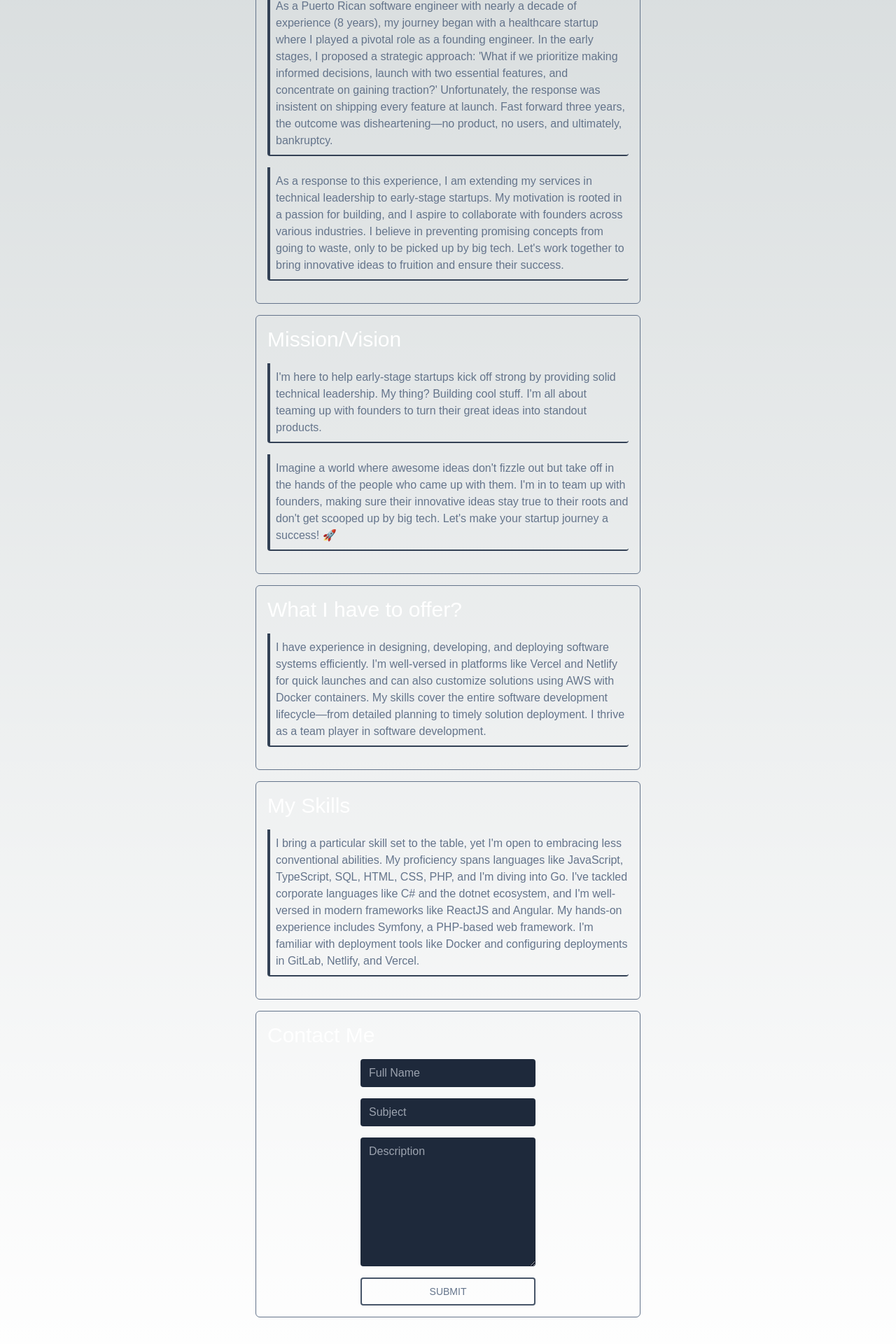
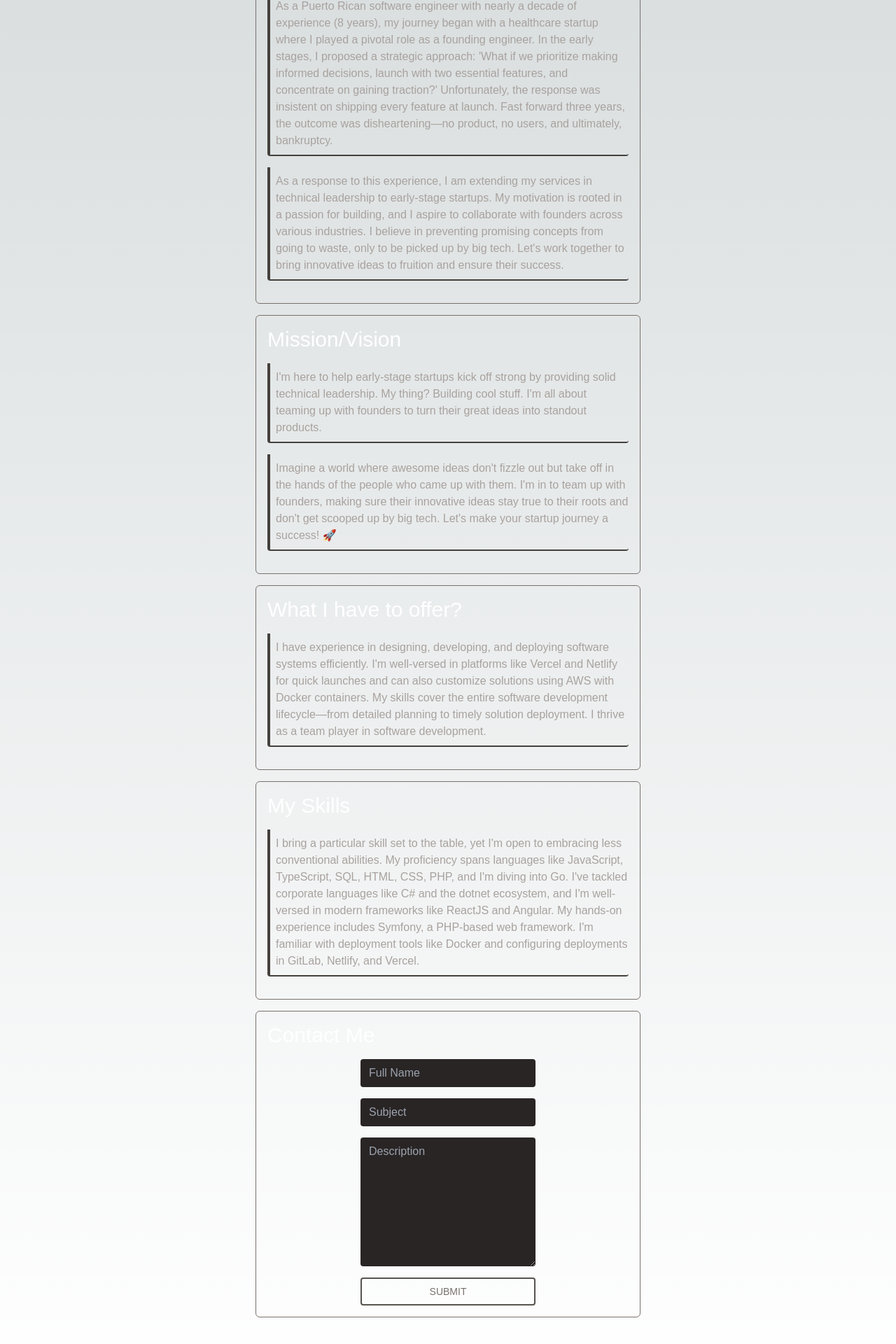
Before and after one commit to juan1003/potion-seller, a Next.js app: page / in a window 1280 px wide. Shown: the part 234-2154 px from the top of the page at 70% size. Built offline with nearby package versions, Linux system fonts and the light colour scheme; a web font is replaced by a local one.

Commit message:
Change slate to stone color in borders and text

```diff
--- a/src/app/components/badassform.tsx
+++ b/src/app/components/badassform.tsx
@@ -22,10 +22,10 @@ export default function BadassForm({
         method={"POST"}
         onSubmit={onSubmit}
       >
-        <input type="text" name="name" id="name" placeholder="Full Name" className="bg-slate-800 hover:bg-slate-700 transition delay-4 rounded outline-none py-2 px-3 w-[250px]" value={name} onChange={(e: any) => setName(e.target.value)}/>
-        <input type="text" name="subject" id="subject" placeholder="Subject" className="bg-slate-800 hover:bg-slate-700 transition delay-4 rounded outline-none py-2 px-3 w-[250px]"  value={subject} onChange={(e: any) => setSubject(e.target.value)}/>
-        <textarea name="description" id="description" rows={7} placeholder="Description" className="bg-slate-800 hover:bg-slate-700 transition delay-4 rounded outline-none py-2 px-3 w-[250px]" value={description} onChange={(e: any) => setDescription(e.target.value)}></textarea>
-        <input type="submit" value="submit" className="border-2 border-slate-600 w-[250px] rounded text-sm uppercase text-slate-500 py-2 hover:cursor-pointer hover:bg-slate-600 hover:border-transparent hover:text-white transition delay-4"/>
+        <input type="text" name="name" id="name" placeholder="Full Name" className="bg-stone-800 hover:bg-stone-700 transition delay-4 rounded outline-none py-2 px-3 w-[250px]" value={name} onChange={(e: any) => setName(e.target.value)}/>
+        <input type="text" name="subject" id="subject" placeholder="Subject" className="bg-stone-800 hover:bg-stone-700 transition delay-4 rounded outline-none py-2 px-3 w-[250px]"  value={subject} onChange={(e: any) => setSubject(e.target.value)}/>
+        <textarea name="description" id="description" rows={7} placeholder="Description" className="bg-stone-800 hover:bg-stone-700 transition delay-4 rounded outline-none py-2 px-3 w-[250px]" value={description} onChange={(e: any) => setDescription(e.target.value)}></textarea>
+        <input type="submit" value="submit" className="border-2 border-stone-600 w-[250px] rounded text-sm uppercase text-stone-500 py-2 hover:cursor-pointer hover:bg-stone-600 hover:border-transparent hover:text-white transition delay-4"/>
       </form>
     )
   }
--- a/src/app/components/card.tsx
+++ b/src/app/components/card.tsx
@@ -2,7 +2,7 @@ import { ReactNode } from "react";
 
 export default function Card({ title, action, children }: { title: string, action?: ReactNode, children: ReactNode }) {
     return (
-      <div className="border border-slate-500 rounded-md p-4 w-full lg:w-[550px]">
+      <div className="border border-stone-500 rounded-md p-4 w-full lg:w-[550px]">
         <div className="flex flex-row justify-between items-center mb-4">
           <h2 className="text-3xl font-thin text-white">{title}</h2>
           {action}
--- a/src/app/page.tsx
+++ b/src/app/page.tsx
@@ -21,25 +21,25 @@ export default function Home() {
   return (
     <main className="flex min-h-screen flex-col items-center lg:justify-center p-4 lg:p-24 gap-4">
       <Card title="Hello and Welcome!">
-        <p className='text-md py-2  text-slate-500 border-b-2 border-l-4 border-slate-700 my-4 pl-2 rounded-b'>My name is Juan De Jesus, nice to meet you!</p>
-        <p className='text-md py-2  text-slate-500 border-b-2 border-l-4 border-slate-700 my-4 pl-2 rounded-b'>As a Puerto Rican software engineer with nearly a decade of experience (8 years), my journey began with a healthcare startup where I played a pivotal role as a founding engineer. In the early stages, I proposed a strategic approach: 'What if we prioritize making informed decisions, launch with two essential features, and concentrate on gaining traction?' Unfortunately, the response was insistent on shipping every feature at launch. Fast forward three years, the outcome was disheartening—no product, no users, and ultimately, bankruptcy.</p>
-        <p className='text-md py-2  text-slate-500 border-b-2 border-l-4 border-slate-700 my-4 pl-2 rounded-b'>As a response to this experience, I am extending my services in technical leadership to early-stage startups. My motivation is rooted in a passion for building, and I aspire to collaborate with founders across various industries. I believe in preventing promising concepts from going to waste, only to be picked up by big tech. Let's work together to bring innovative ideas to fruition and ensure their success.</p>
+        <p className='text-md py-2  text-stone-400 border-b-2 border-l-4 border-stone-700 my-4 pl-2 rounded-b'>My name is Juan De Jesus, nice to meet you!</p>
+        <p className='text-md py-2  text-stone-400 border-b-2 border-l-4 border-stone-700 my-4 pl-2 rounded-b'>As a Puerto Rican software engineer with nearly a decade of experience (8 years), my journey began with a healthcare startup where I played a pivotal role as a founding engineer. In the early stages, I proposed a strategic approach: 'What if we prioritize making informed decisions, launch with two essential features, and concentrate on gaining traction?' Unfortunately, the response was insistent on shipping every feature at launch. Fast forward three years, the outcome was disheartening—no product, no users, and ultimately, bankruptcy.</p>
+        <p className='text-md py-2  text-stone-400 border-b-2 border-l-4 border-stone-700 my-4 pl-2 rounded-b'>As a response to this experience, I am extending my services in technical leadership to early-stage startups. My motivation is rooted in a passion for building, and I aspire to collaborate with founders across various industries. I believe in preventing promising concepts from going to waste, only to be picked up by big tech. Let's work together to bring innovative ideas to fruition and ensure their success.</p>
       </Card>
       <Card title="Mission/Vision">
-        <p className="text-md py-2  text-slate-500 border-b-2 border-l-4 border-slate-700 my-4 pl-2 rounded-b">
+        <p className="text-md py-2  text-stone-400 border-b-2 border-l-4 border-stone-700 my-4 pl-2 rounded-b">
           I'm here to help early-stage startups kick off strong by providing solid technical leadership. My thing? Building cool stuff. I'm all about teaming up with founders to turn their great ideas into standout products.
         </p>
-        <p className="text-md py-2  text-slate-500 border-b-2 border-l-4 border-slate-700 my-4 pl-2 rounded-b">
+        <p className="text-md py-2  text-stone-400 border-b-2 border-l-4 border-stone-700 my-4 pl-2 rounded-b">
           Imagine a world where awesome ideas don't fizzle out but take off in the hands of the people who came up with them. I'm in to team up with founders, making sure their innovative ideas stay true to their roots and don't get scooped up by big tech. Let's make your startup journey a success! 🚀
         </p>
       </Card>
       <Card title="What I have to offer?">
-        <p className="text-md py-2  text-slate-500 border-b-2 border-l-4 border-slate-700 my-4 pl-2 rounded-b">
+        <p className="text-md py-2  text-stone-400 border-b-2 border-l-4 border-stone-700 my-4 pl-2 rounded-b">
           I have experience in designing, developing, and deploying software systems efficiently. I'm well-versed in platforms like Vercel and Netlify for quick launches and can also customize solutions using AWS with Docker containers. My skills cover the entire software development lifecycle—from detailed planning to timely solution deployment. I thrive as a team player in software development.
         </p>
       </Card>
       <Card title="My Skills">
-        <p className="text-md py-2  text-slate-500 border-b-2 border-l-4 border-slate-700 my-4 pl-2 rounded-b">
+        <p className="text-md py-2  text-stone-400 border-b-2 border-l-4 border-stone-700 my-4 pl-2 rounded-b">
           I bring a particular skill set to the table, yet I'm open to embracing less conventional abilities. My proficiency spans languages like JavaScript, TypeScript, SQL, HTML, CSS, PHP, and I'm diving into Go. I've tackled corporate languages like C# and the dotnet ecosystem, and I'm well-versed in modern frameworks like ReactJS and Angular. My hands-on experience includes Symfony, a PHP-based web framework. I'm familiar with deployment tools like Docker and configuring deployments in GitLab, Netlify, and Vercel.
         </p>
       </Card>
```
